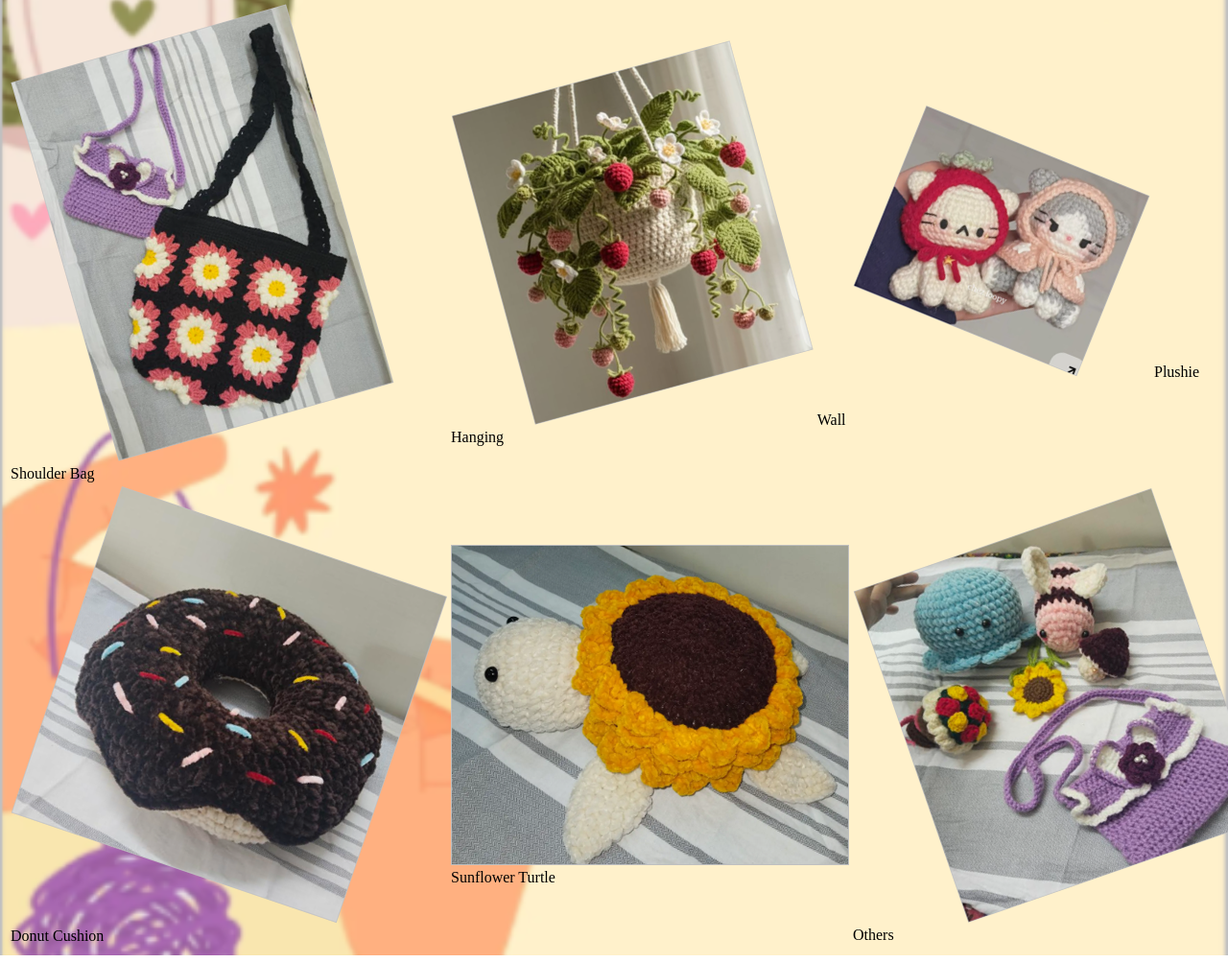
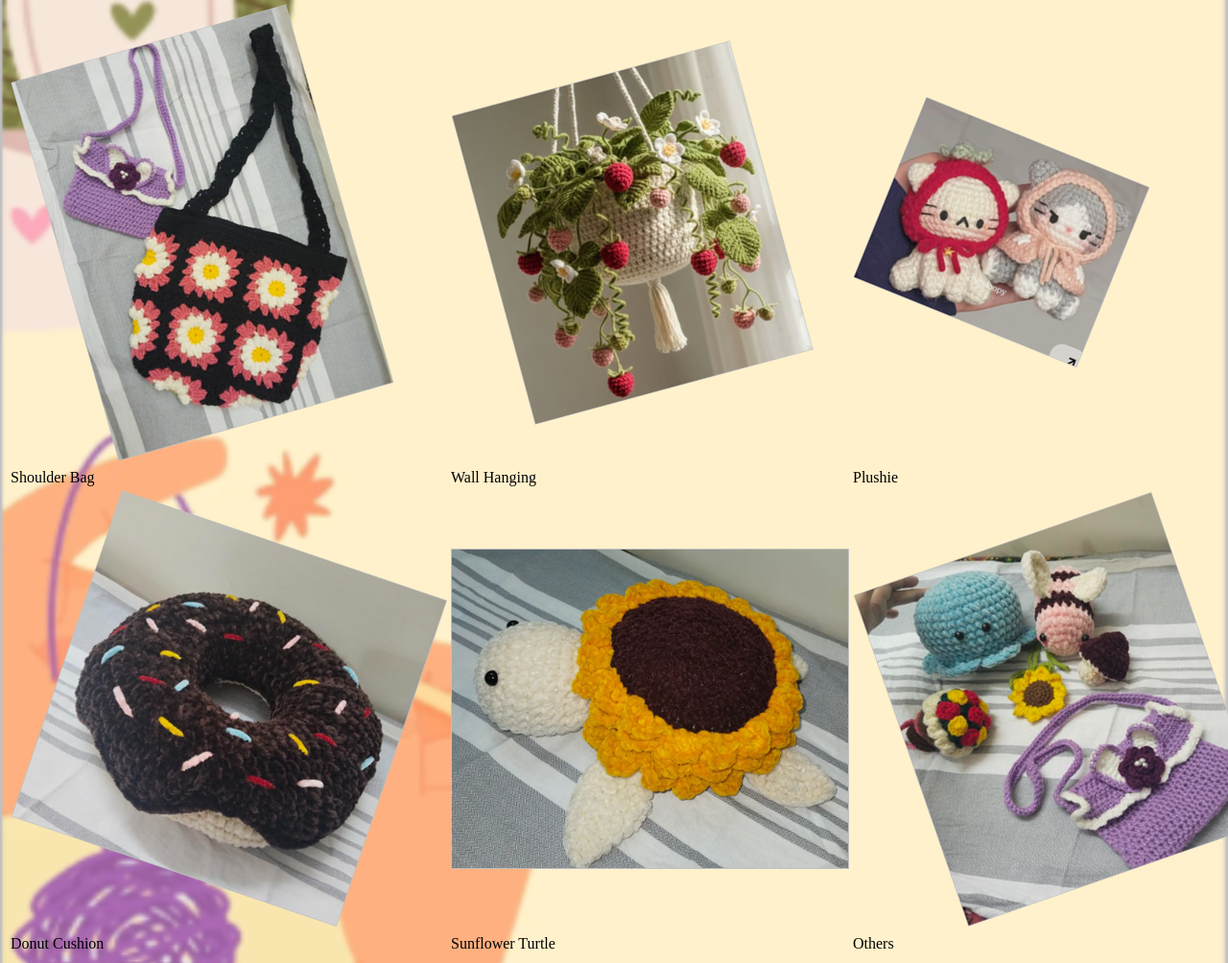
Before and after one commit to g12009miralfatima-ui/SimplyCrochet, a plain HTML site: page index.html in a window 1280 px wide. Shown: the part 147-1151 px from the top of the page at 96% size. Drawn offline with Linux system fonts and the light colour scheme.

Commit message:
Update index.html

```diff
--- a/index.html
+++ b/index.html
@@ -17,14 +17,24 @@
 		<p><strong>I hope, you will like my stuff.</strong></p>
    		<table>
 			<tr>
-				<td> <img src="Pic-1.png" alt="Shoulder Bag">  Shoulder Bag  </td>
-				<td> <img src="Pic-2.png" alt="Wall Hanging">  Wall Hanging  </td>
-				<td> <img src="Pic-3.png" alt="Plushie"> Plushie   </td>
+				<td> <img src="Pic-1.png"> </td>
+				<td> <img src="Pic-2.png"> </td>
+				<td> <img src="Pic-3.png"> </td>
 			</tr>
 			<tr>
-				<td>  <img src="Pic-4.png" alt="Donut Cushion"> Donut Cushion  </td>
-				<td>  <img src="Pic-5.png" alt="Sunflower Turtle"> Sunflower Turtle  </td>
-				<td>   <img src="Pic-6.png" alt="Others"> Others  </td>
+				<td> Shoulder Bag </td>
+				<td> Wall Hanging </td>
+				<td> Plushie </td>
+			</tr>
+			<tr>
+				<td> <img src="Pic-4.png"> </td>
+				<td> <img src="Pic-5.png"> </td>
+				<td> <img src="Pic-6.png"> </td>
+			</tr>
+			<tr>
+				<td> Donut Cushion </td>
+				<td> Sunflower Turtle </td>
+				<td> Others </td>
 			</tr>
 		</table>
 </body>
```
